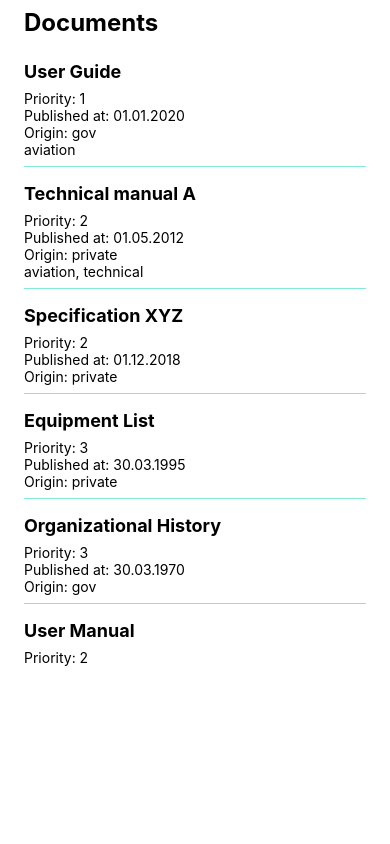
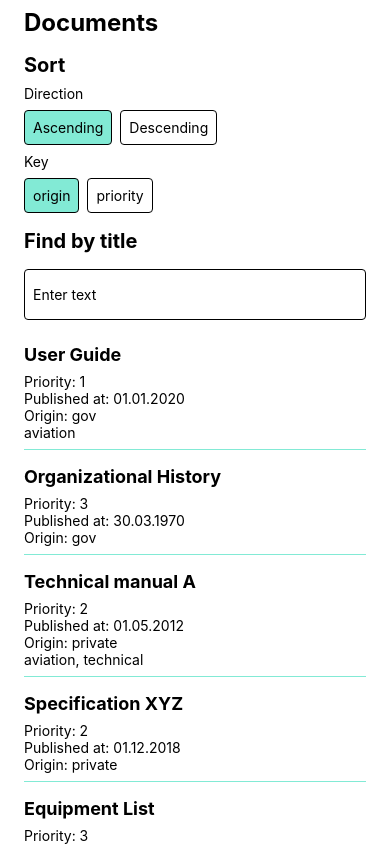
Before and after one commit to hilleremilia/codingTask, a React Native app: screen / in a window 390 px wide. Built offline with nearby package versions, Linux system fonts and the light colour scheme; data requests are answered from the project's data file.

Commit message:
handle sort and filter

```diff
--- a/src/components/List.tsx
+++ b/src/components/List.tsx
@@ -10,11 +10,24 @@ import { Gutter, typography } from '../style/settings';
 import { useFetchData } from '../hooks/useFetchData';
 import { Document } from '../types/documents';
 import { ListItem } from './ListItem';
+import { keys, SortDirection, useSort } from '../hooks/useSort';
+import { useState } from 'react';
+import { ToggleButton } from './ToggleButton';
+import { useFilter } from '../hooks/useFilter';
+import { TextInputField } from './TextInputField';
 
 const URL = 'http://localhost:3000/documents';
 
 export const List = () => {
+  const [sortKey, setSortKey] = useState('origin');
+  const [filterValue, setFilterValue] = useState('');
+  const [sortDirection, setSortDirection] = useState<SortDirection>(
+    SortDirection.ASC
+  );
+
   const { loading, error, data } = useFetchData<Document[]>(URL);
+  const { sortedData } = useSort(sortDirection, sortKey, data);
+  const { filteredData } = useFilter(filterValue, sortedData);
 
   if (loading) {
     return <ActivityIndicator style={styles.container} />;
@@ -36,11 +49,58 @@ export const List = () => {
     />
   );
 
+  const renderKeys = () =>
+    keys.map((key) => (
+      <ToggleButton
+        title={key}
+        key={key}
+        isActive={sortKey === key}
+        id={key}
+        onPress={onSortKeyPress}
+      />
+    ));
+
+  const onSortDirectionPress = (id: SortDirection) => {
+    setSortDirection(id);
+  };
+
+  const onSortKeyPress = (id: string) => {
+    setSortKey(id);
+  };
+
+  const onInputValueChange = (value: string) => {
+    setFilterValue(value);
+  };
+
   return (
     <View style={styles.container}>
       <Text style={styles.header}>Documents</Text>
 
-      <FlatList data={data} renderItem={renderListItem} />
+      <Text style={styles.sectionHeader}>Sort</Text>
+      <Text>Direction</Text>
+
+      <View style={styles.buttonContainer}>
+        <ToggleButton
+          title="Ascending"
+          isActive={sortDirection === SortDirection.ASC}
+          id={SortDirection.ASC}
+          onPress={onSortDirectionPress}
+        />
+        <ToggleButton
+          title="Descending"
+          isActive={sortDirection === SortDirection.DESC}
+          id={SortDirection.DESC}
+          onPress={onSortDirectionPress}
+        />
+      </View>
+
+      <Text>Key</Text>
+      <View style={styles.buttonContainer}>{renderKeys()}</View>
+
+      <Text style={styles.sectionHeader}>Find by title</Text>
+      <TextInputField onChangeText={onInputValueChange} />
+
+      <FlatList data={filteredData} renderItem={renderListItem} />
     </View>
   );
 };
@@ -59,5 +119,9 @@ const styles = StyleSheet.create({
   },
   sectionHeader: {
     ...typography.h2
+  },
+  buttonContainer: {
+    flexDirection: 'row',
+    flexWrap: 'wrap'
   }
 });
--- a/src/components/ListItem.tsx
+++ b/src/components/ListItem.tsx
@@ -15,7 +15,7 @@ export const ListItem: FC<Props> = ({
 }) => {
   const renderTags = () =>
     tags.map((tag, index) => (
-      <Text>
+      <Text key={tag}>
         {tag}
         {index + 1 !== tags.length ? ', ' : ''}
       </Text>
--- a/src/components/TextInputField.tsx
+++ b/src/components/TextInputField.tsx
@@ -3,7 +3,7 @@ import { StyleSheet, TextInput } from 'react-native';
 import { Gutter, Layout } from '../style/settings';
 
 interface Props {
-  onChangeText: () => void;
+  onChangeText: (value: string) => void;
   text?: string;
 }
 
--- a/src/components/ToggleButton.tsx
+++ b/src/components/ToggleButton.tsx
@@ -1,27 +1,39 @@
-import { FC } from 'react';
 import { StyleSheet, Text, TouchableOpacity } from 'react-native';
 import { Color, Gutter, Layout } from '../style/settings';
 
-interface Props {
+interface Props<T> {
   title: string;
   isActive?: boolean;
+  id: T;
+  onPress: (id: T) => void;
 }
 
-export const ToggleButton: FC<Props> = ({ isActive = false, title }) => (
+export const ToggleButton = <T extends unknown>({
+  isActive = false,
+  title,
+  id,
+  onPress
+}: Props<T>) => {
+  const onButtonPress = () => onPress(id);
+
+  return (
     <TouchableOpacity
       activeOpacity={0.7}
       style={[styles.button, isActive ? styles.activeButton : []]}
+      onPress={onButtonPress}
     >
       <Text>{title}</Text>
     </TouchableOpacity>
   );
+};
 
 const styles = StyleSheet.create({
   button: {
     borderWidth: Layout.BORDER_WIDTH,
     padding: Gutter.REGULAR,
     marginVertical: Gutter.REGULAR,
-    borderRadius: Layout.BORDER_RADIUS
+    borderRadius: Layout.BORDER_RADIUS,
+    marginRight: Gutter.REGULAR
   },
   activeButton: {
     backgroundColor: Color.PRIMARY
--- /dev/null
+++ b/src/hooks/useFilter.ts
@@ -0,0 +1,24 @@
+import { Document } from '../types/documents';
+import { useEffect, useState } from 'react';
+
+export const useFilter = (value: string, data?: Document[]) => {
+  const [filteredData, setFilteredData] = useState<Document[]>();
+
+  useEffect(() => {
+    if (value) {
+      setFilteredData(
+        data?.filter((document) =>
+          document.title.toLowerCase().includes(value.toLowerCase())
+        )
+      );
+
+      return;
+    }
+
+    setFilteredData(data);
+  }, [data, value]);
+
+  return {
+    filteredData
+  };
+};
--- /dev/null
+++ b/src/hooks/useSort.ts
@@ -0,0 +1,48 @@
+import { useEffect, useState } from 'react';
+import { Document } from '../types/documents';
+
+export enum SortDirection {
+  ASC = 'asc',
+  DESC = 'desc'
+}
+
+export const keys = ['origin', 'priority'];
+
+export function useSort(
+  sortDirection: SortDirection,
+  sortKey: string,
+  data?: Document[]
+) {
+  const [sortedData, setSortedData] = useState<Document[] | undefined>(data);
+
+  useEffect(() => {
+    if (!data) return;
+    const dataToSort = [...data];
+    const isAscending = sortDirection === SortDirection.ASC;
+
+    if (sortKey === 'origin') {
+      setSortedData(
+        dataToSort?.sort((a, b) => {
+          if (!a.origin) return 1;
+          if (!b.origin) return -1;
+
+          return isAscending
+            ? a.origin.localeCompare(b.origin)
+            : b.origin.localeCompare(a.origin);
+        })
+      );
+
+      return;
+    }
+
+    setSortedData(
+      dataToSort?.sort((a, b) =>
+        isAscending ? a.priority - b.priority : b.priority - a.priority
+      )
+    );
+  }, [data, sortKey, sortDirection]);
+
+  return {
+    sortedData
+  };
+}
```
Also changed, not shown: src/hooks/useFetchData.ts (renamed from src/hooks/useFetchData.tsx). Lines whose indentation alone changed are shown as unchanged.
